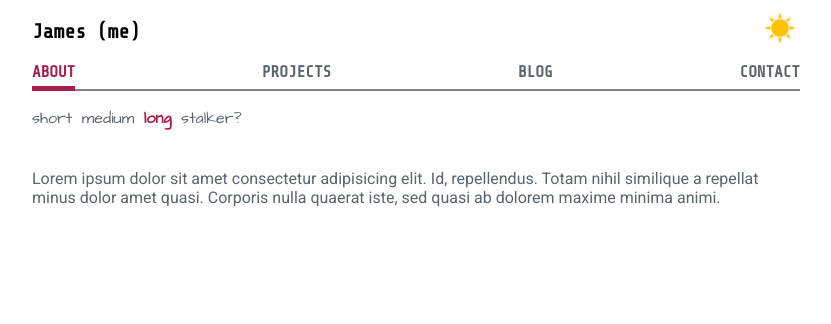
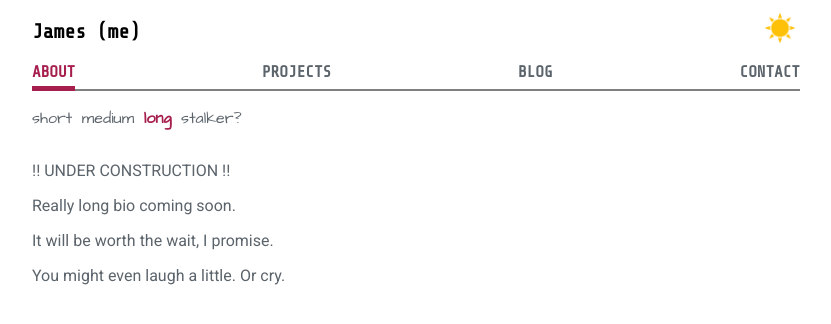
Before and after one commit to jamesncox/portfolio-v2, a React (Create React App) app: page / in a window 1280 px wide. Both pictures are taken after a click on the element "long". Shown: the top 324 px of the page, without its empty margins (224-1055 px from the left). Built offline with nearby package versions, Linux system fonts and the light colour scheme.

Commit message:
Create LongBio and Import to BioSelect.js

```diff
--- a/src/components/about/About.js
+++ b/src/components/about/About.js
@@ -1,11 +1,9 @@
 import React from 'react'
 import BioSelect from './BioSelect'
 
-function About() {
+export default function About() {
 
     return (
        <BioSelect />
     )
 }
-
-export default About;
--- a/src/components/about/BioSelect.js
+++ b/src/components/about/BioSelect.js
@@ -1,6 +1,7 @@
 import React, { useState } from 'react'
 import ShortBio from './ShortBio'
 import MediumBio from './MediumBio'
+import LongBio from './LongBio'
 
 function BioSelect() {
 
@@ -64,6 +65,7 @@ function BioSelect() {
             </nav>
             {short ? <ShortBio /> : null}
             {medium ? <MediumBio /> : null}
+            {long ? <LongBio /> : null}
         </>
     )
 }
--- /dev/null
+++ b/src/components/about/LongBio.js
@@ -0,0 +1,13 @@
+import React from 'react'
+
+export default function LongBio() {
+
+    return (
+        <>
+            <p className="bio-text">!! UNDER CONSTRUCTION !!</p>
+            <p className="bio-text">Really long bio coming soon.</p>
+            <p className="bio-text">It will be worth the wait, I promise.</p>
+            <p style={{marginBottom: "1000px"}} className="bio-text">You might even laugh a little. Or cry.</p>
+        </>
+ )
+}
--- a/src/components/about/ShortBio.js
+++ b/src/components/about/ShortBio.js
@@ -1,10 +1,8 @@
 import React from 'react'
 
-function ShortBio() {
+export default function ShortBio() {
 
     return (
         <p style={{marginBottom: "1000px"}} className="bio-text">Hi. 🙋‍♂️ I'm James. I code things.</p>
     )
 }
-
-export default ShortBio
```
